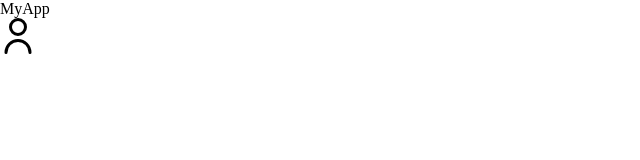
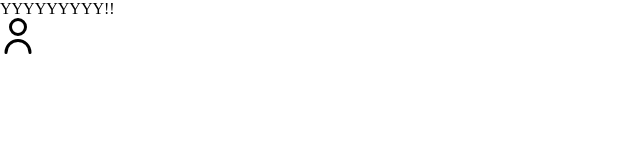
Before and after one commit to CWIN77/weditor-aws, a Next.js app: page / in a window 1280 px wide. Shown: the top 160 px of the page, without its empty margins (0-640 px from the left). Built offline with nearby package versions, Linux system fonts and the light colour scheme.

Commit message:
Update index.tsx

```diff
--- a/pages/index.tsx
+++ b/pages/index.tsx
@@ -12,7 +12,7 @@ const Container = styled.div`
 const Home: NextPage = () => {
   return (
     <Container>
-      <div>MyApp</div>
+      <div>YYYYYYYYY!!</div>
       <SVG_people width={36} height={36} />
     </Container>
   )
```
